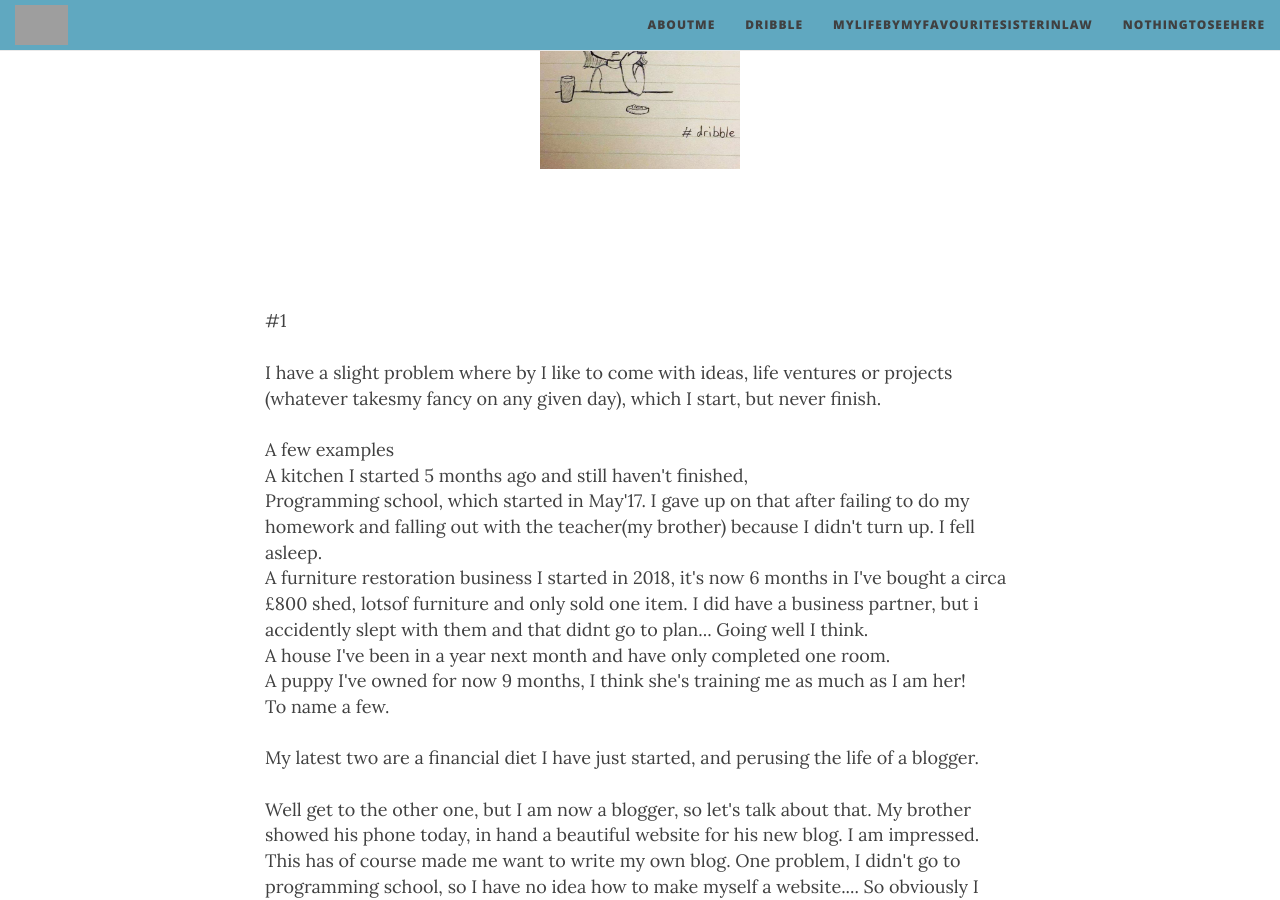
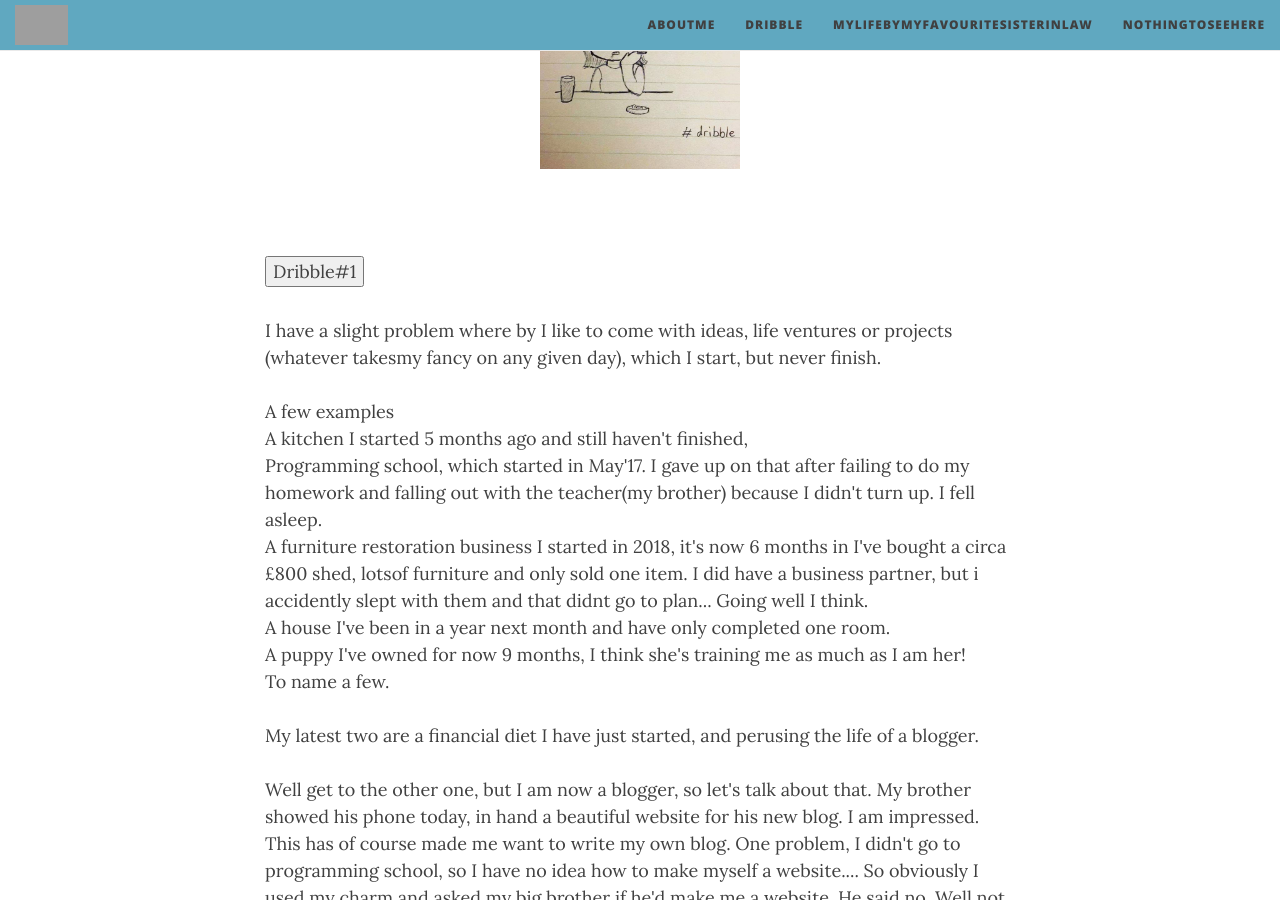
Before and after one commit to ellis-ward/ellis-ward.github.io, a Jekyll site: the page built from Dribble.md, in a window 1280 px wide and 900 px high, scrolled down 305 px. Built offline with Jekyll 4.4.1, drawn with Linux system fonts in a browser that asks for light colours; nearby versions of some CDN libraries; grey boxes are pictures that could not be loaded.

Commit message:
Update Dribble.md

```diff
--- a/Dribble.md
+++ b/Dribble.md
@@ -10,10 +10,12 @@
   <img src="{{ site.baseurl }}/img/dribble.jpg" width="200" height="200"/>
   </a>
 </div>
-<br><br>
-<div class="text-left">
 <br>
-#1 <br> <br>
+
+<div class="Dropdown">
+	<button id="DropDown-Button">Dribble#1</button>
+		<div class="Dropdown-Menu">
+		<p>
 I have a slight problem where by I like to come with ideas, life ventures or projects (whatever takesmy fancy on any given day), which I start, but never finish. <br> <br>
 A few examples <br>
 A kitchen I started 5 months ago and still haven't finished,<br>
@@ -40,4 +42,5 @@
 #Iamaneducatedwoman #Dribble<br>
 <br>
 Edit June’19 I’ve been in my house 23 months, completed 2 rooms now, my dog knows basic commmands and <b> I made my own blog </b>, well with a teeny tiny bit of help from the brother. Oh, and i have a new business venture!
+</p>
 </div>
```
